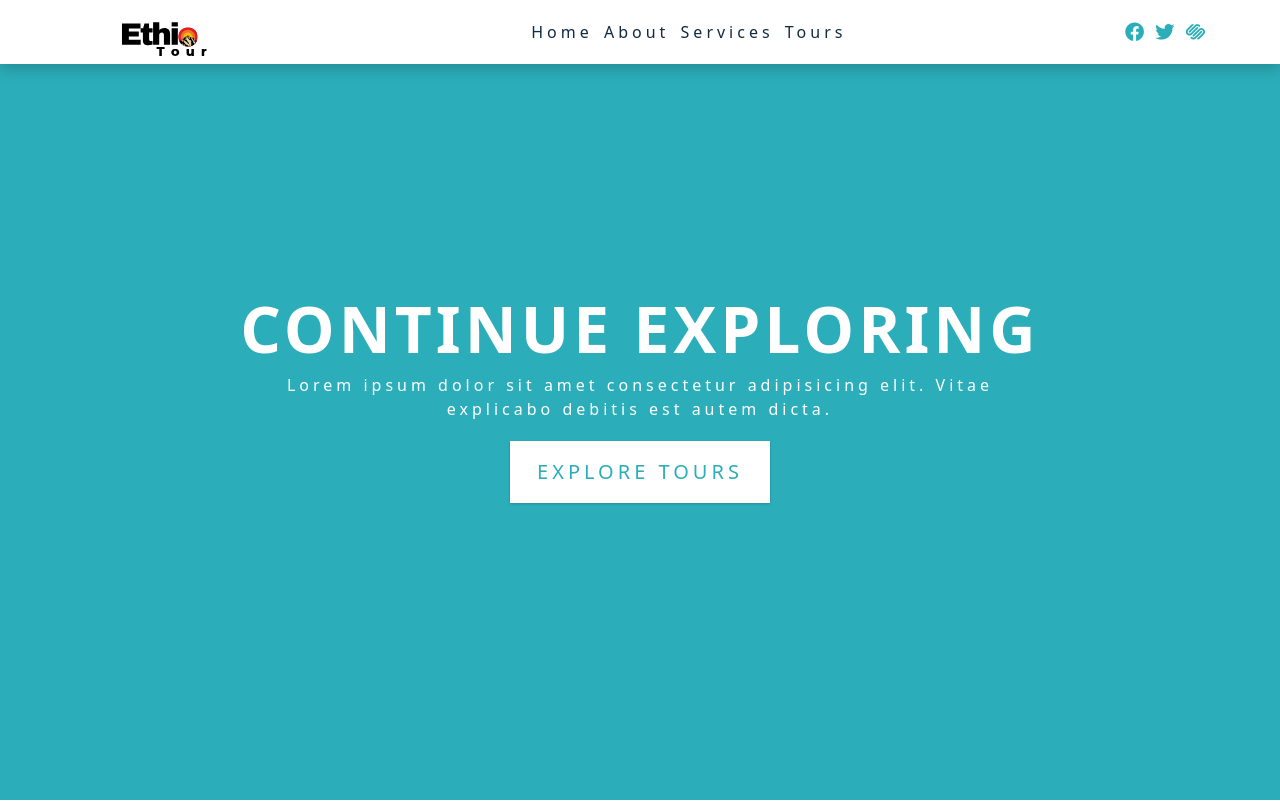
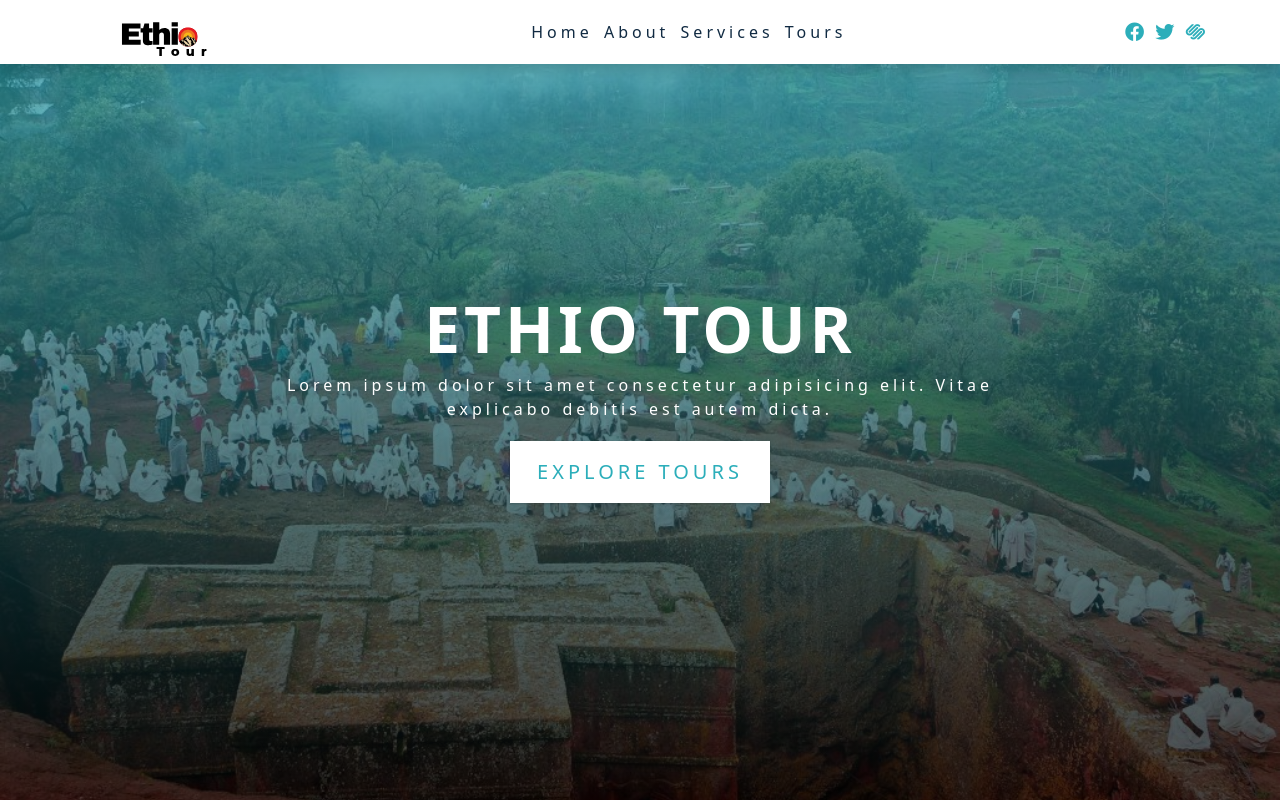
Before and after one commit to DagmawiYohannes3914/EthioTour, a React (Create React App) app: page / in a window 1280 px wide. Shown: the top 802 px of the page. Built offline with nearby package versions, Linux system fonts and the light colour scheme.

Commit message:
updating landing page and changing image

```diff
--- a/src/components/Hero.js
+++ b/src/components/Hero.js
@@ -2,7 +2,7 @@ const Hero = () => {
   return (
     <section className="hero" id="home">
       <div className="hero-banner">
-        <h1>continue exploring</h1>
+        <h1>Ethio Tour</h1>
         <p>
           Lorem ipsum dolor sit amet consectetur adipisicing elit. Vitae
           explicabo debitis est autem dicta.
--- a/src/index.css
+++ b/src/index.css
@@ -206,10 +206,10 @@ Hero
   border-color: var(--clr-white);
 }
 @media screen and (min-width: 768px) {
-  /* .hero {
+  .hero {
     background: linear-gradient(rgb(44, 174, 186, 0.7), rgba(0, 0, 0, 0.7)),
-      url('../images/main.jpeg') center/cover no-repeat;
-  } */
+      url("./images/main.jpg") center/cover no-repeat;
+  }
   .hero-banner {
     padding: 0;
   }
```
Also changed, not shown: src/images/main.jpg (added).
